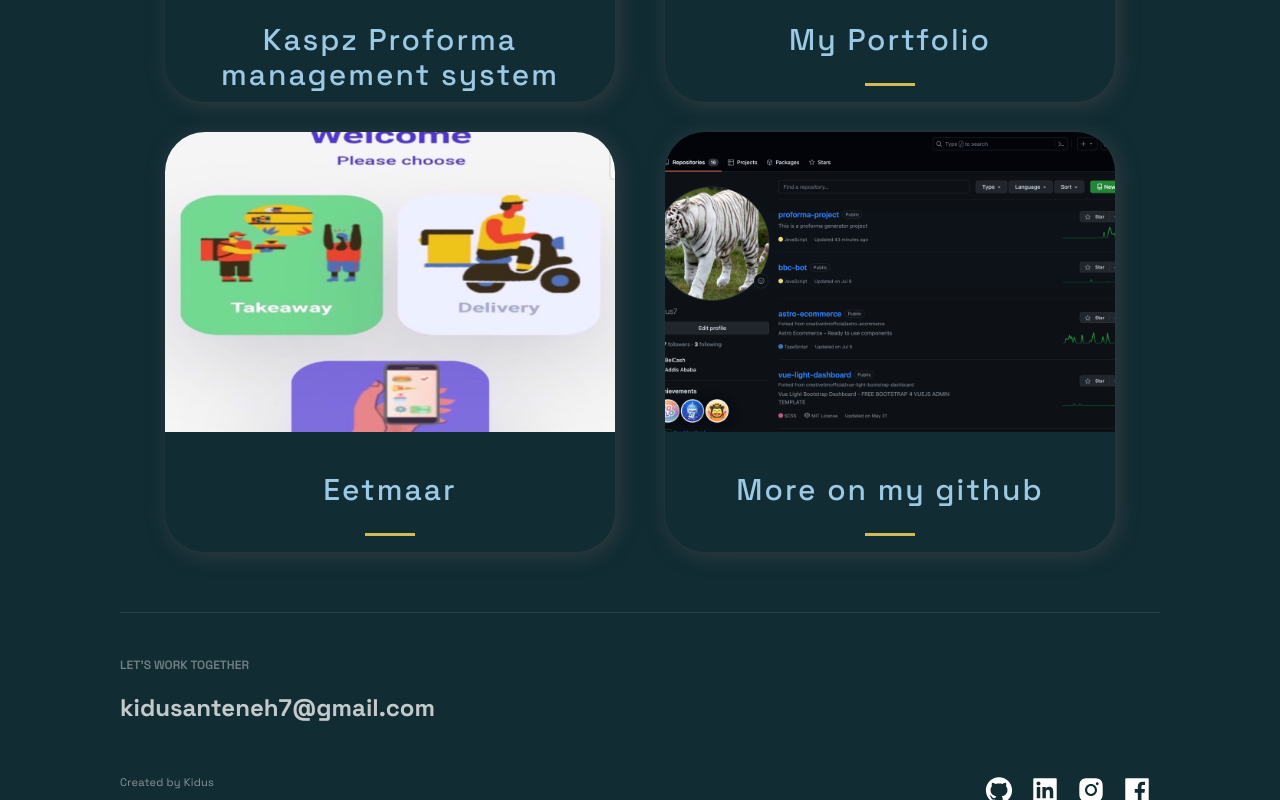
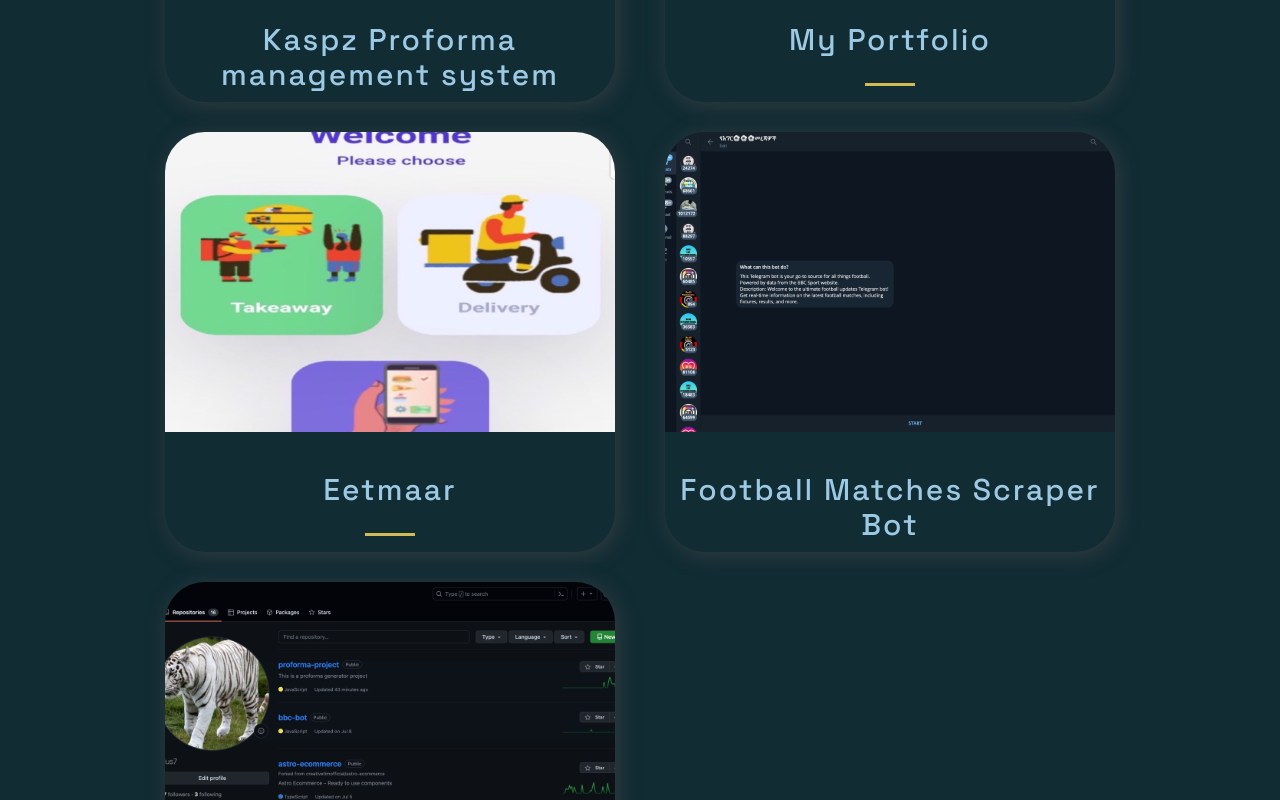
Before and after one commit to kidus7/Portfolio, a Next.js app: page /projects in a window 1280 px wide. Shown: the part 1040-1840 px from the top of the page. Built offline with nearby package versions, Linux system fonts and the light colour scheme.

Commit message:
modified components

```diff
--- a/src/components/Hero/Hero.js
+++ b/src/components/Hero/Hero.js
@@ -58,7 +58,7 @@ function Hero() {
         <Button
           onClick={() =>
             (window.location =
-              "https://drive.google.com/uc?export=view&id=1M8sQ5U4JxGoUn0vot75jnLFvmK4jwlU1")
+              "https://drive.google.com/uc?export=view&id=1mmBw1pu0LHgfmdzh6VyYMwXAjK2blkUM")
           }
         >
           <>My CV</>
--- a/src/constants/constants.js
+++ b/src/constants/constants.js
@@ -45,13 +45,22 @@ export const projects = [
     id: 4,
   },
   {
+    title: "Football Matches Scraper Bot",
+    description:
+      "This Telegram bot is your go-to source for all things football. It is powered by data which is scraped from the BBC Sport website using web-scraping, it delivers timely and accurate information on football matches across the globe. From fixtures to final scores, this bot got you covered. Experience the convenience of getting updates directly through Telegram.",
+    image: "/images/fmtb.png",
+    tags: [ "Node", "Cheerio", "Telegraf", "Vercel"],
+    source: "https://football-matches-telegram-bot.vercel.app",
+    id: 5,
+  },
+  {
     title: "More on my github",
     description:
       "You can find the rest of my projects directly on my github, feel free to take a look !",
     image: "/images/gitprofile.png",
     tags: ["GitHub"],
     source: "https://github.com/kidus7",
-    id: 5,
+    id: 6,
   },
 ];
 
```
Also changed, not shown: public/images/fmtb.png (added).
